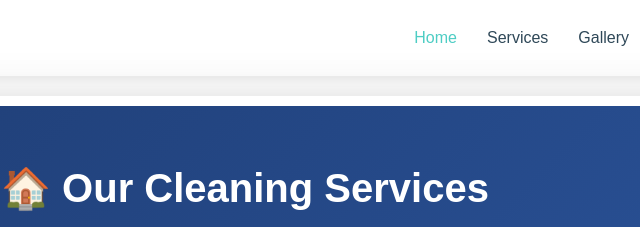
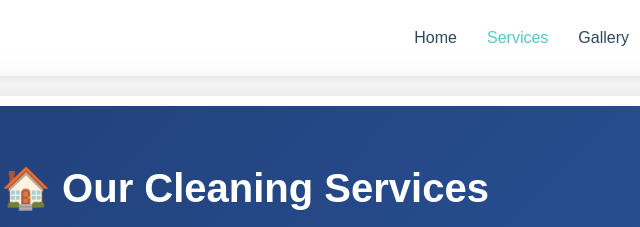
Before and after one commit to dipen-io/gleam.client, a website: page services.html in a window 1280 px wide. Shown: the top 227 px of the page, 395-1035 px from the left. Drawn offline with Linux system fonts and the light colour scheme.

Commit message:
active class fix in services

```diff
--- a/services.html
+++ b/services.html
@@ -257,9 +257,9 @@
             </div>
             <nav class="main-nav">
                 <ul>
-                    <li><a href="index.html" class="active">Home</a></li>
+                    <li><a href="index.html">Home</a></li>
                     <li class="dropdown">
-                        <a href="services.html">Services <i class="fas fa-chevron-down"></i></a>
+                        <a href="services.html" class="active">Services <i class="fas fa-chevron-down"></i></a>
                         <ul class="dropdown-menu">
                             <li><a href="services/full-home-cleaning.html">Full Home Cleaning</a></li>
                             <li><a href="services/bathroom-cleaning.html">Bathroom Cleaning</a></li>
```
